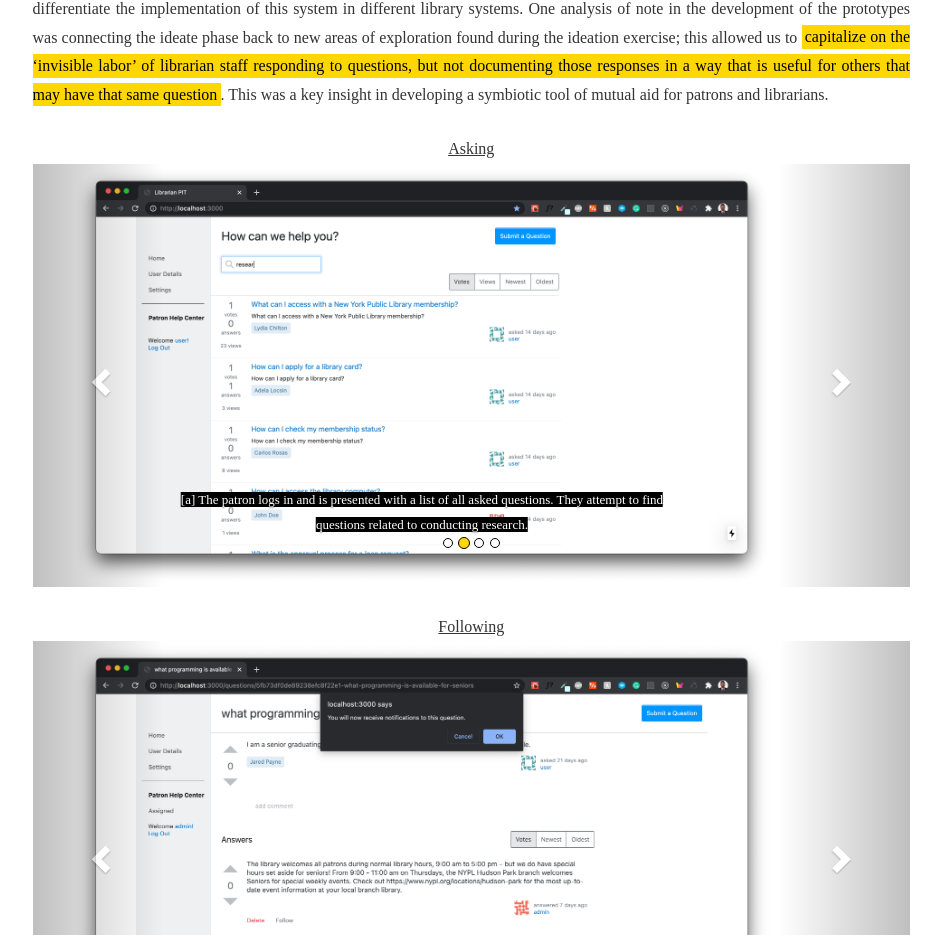
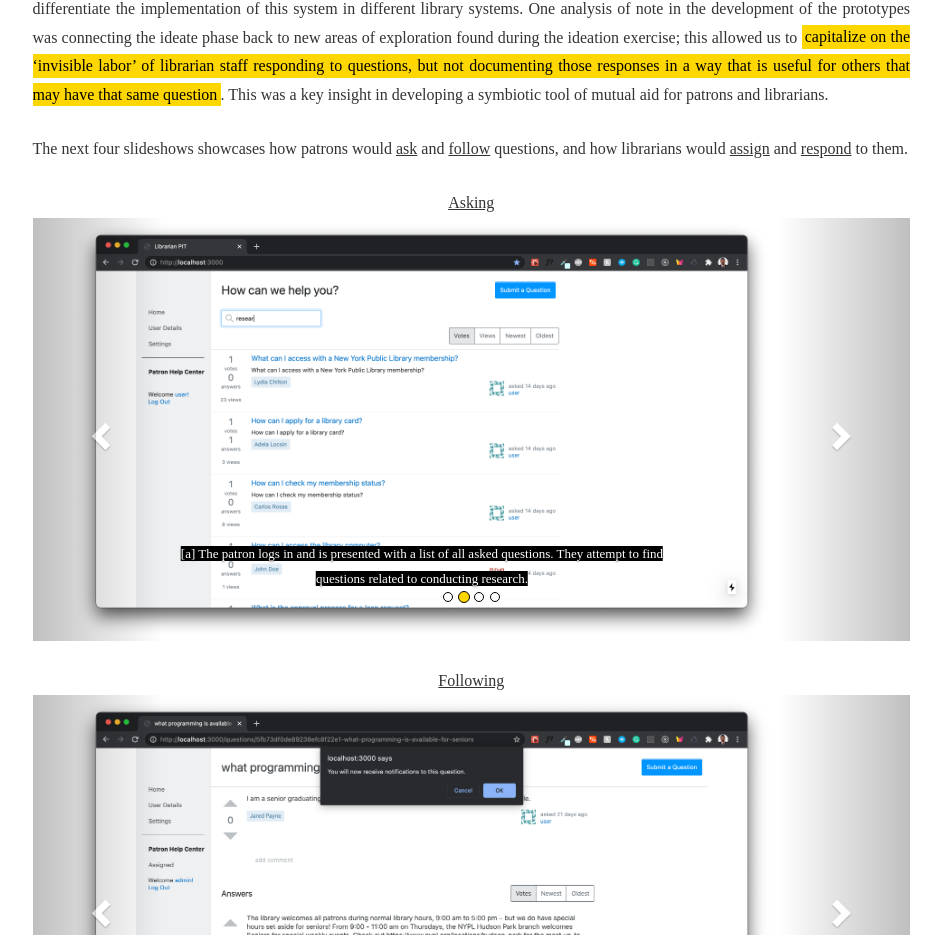
Before and after one commit to ceguiluzrosas/ceguiluzrosas.github.io, a plain HTML site: page final_web/index.html in a window 1280 px wide. Shown: the part 6714-7649 px from the top of the page, without its empty margins (315-1256 px from the left). Drawn offline with nearby package versions, Linux system fonts and the light colour scheme; a web font is replaced by a local one.

Commit message:
change submission

```diff
--- a/final_web/index.html
+++ b/final_web/index.html
@@ -525,6 +525,12 @@
                             of mutual aid for patrons and librarians.
                         </div>
                         <br>
+                        <div class="text-justify body-summary">
+                            The next four slideshows showcases how patrons would <u>ask</u> and <u>follow</u> questions, and
+                            how librarians would <u>assign</u> and <u>respond</u> to them.
+                            </ul>
+                        </div>
+                        <br>
                         <div class="text-center">
                             <span class="body-summary"><u>Asking</u></span>
                         </div>
@@ -876,7 +882,7 @@
                         In addition, we would like to thank the entire teaching staff, in particular,
                         <a href="anne-laure-razat-631396156">Anne-Laure</a>
                         for helping redirect our project in the right direction and providing
-                        meaningful feedback for all presentations. We could not have accomplished this without your help! &hearts;
+                        meaningful feedback for all presentations. We could not have accomplished this without your help!
                         <br><br>
                     </span>
                 </div>
```
